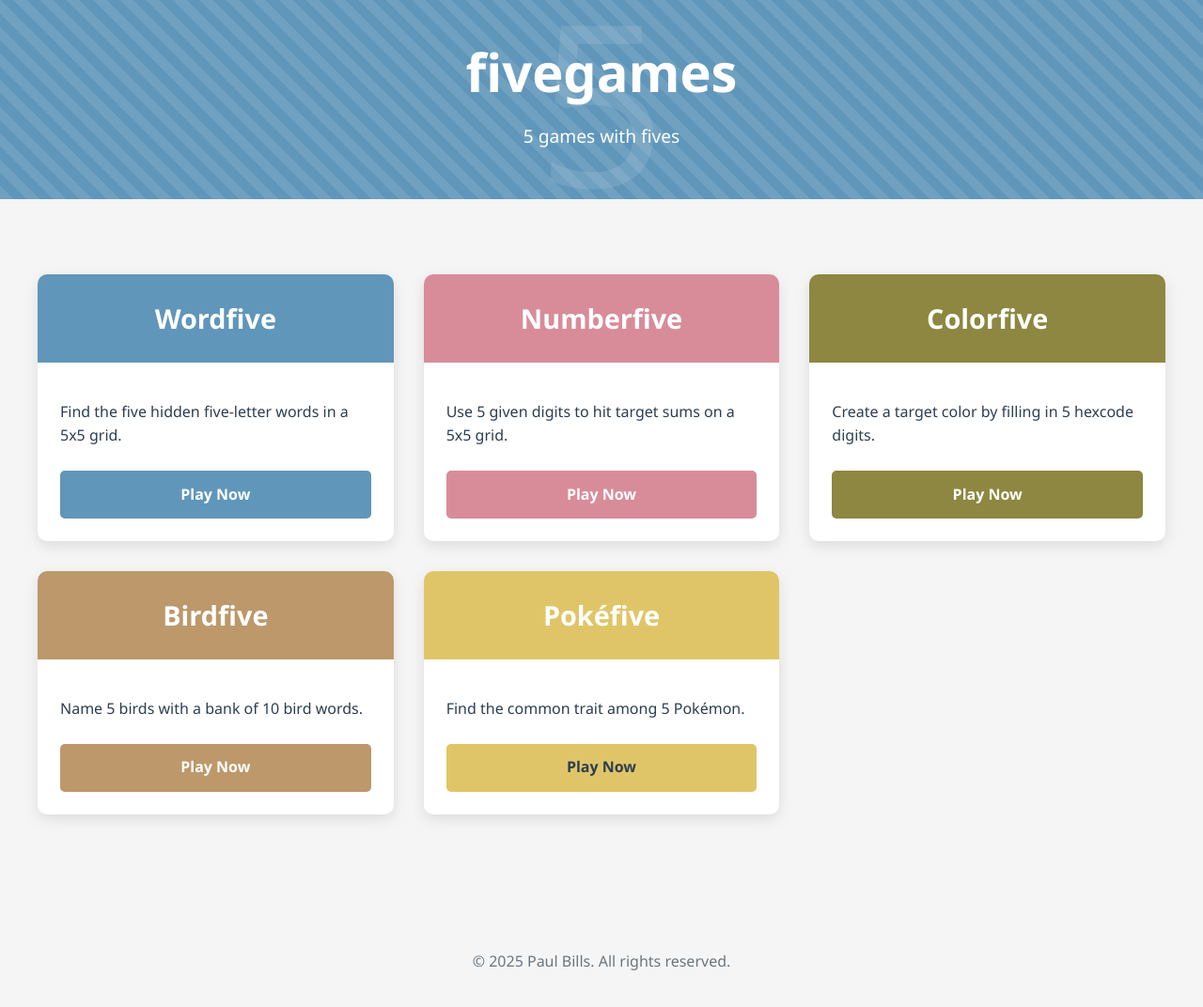
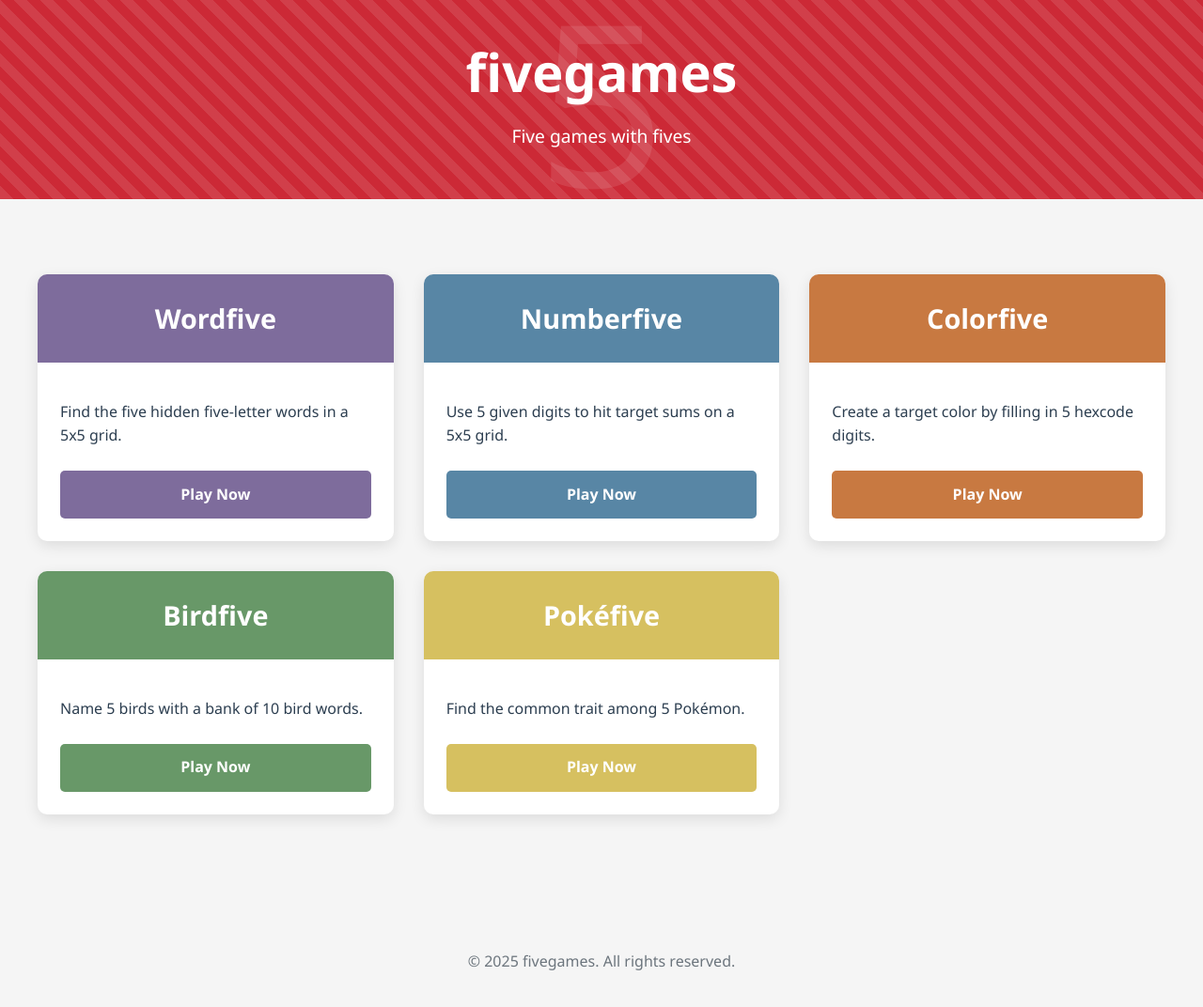
Before and after one commit to pcbills/fivesgames, a plain HTML site: page index.html in a window 1280 px wide. Shown: the whole page at 94% size. Drawn offline with Linux system fonts and the light colour scheme.

Commit message:
Add files via upload

```diff
--- a/index.html
+++ b/index.html
@@ -32,7 +32,7 @@
         header {
             text-align: center;
             padding: 2rem 0;
-            background-color: var(--primary);
+            background-color: #cc2936;
             color: white;
             position: relative;
             overflow: hidden;
@@ -97,23 +97,23 @@
         }
 
         .game-card:nth-child(1) .card-header {
-            background-color: #6096ba;
+            background-color: #7e6c9c; /* Purple for Wordfive */
         }
 
         .game-card:nth-child(2) .card-header {
-            background-color: #d88c9a;
+            background-color: #5886a5; /* Blue for Numberfive */
         }
 
         .game-card:nth-child(3) .card-header {
-            background-color: #8d8741;
+            background-color: #c87941; /* Orange for Colorfive */
         }
 
         .game-card:nth-child(4) .card-header {
-            background-color: #bc986a;
+            background-color: #689868; /* Green for Birdfive */
         }
 
         .game-card:nth-child(5) .card-header {
-            background-color: #e0c568;
+            background-color: #d6c060; /* Yellow for Pokefive */
         }
 
         .card-header {
@@ -152,24 +152,24 @@
         }
 
         .game-card:nth-child(1) .play-button {
-            background-color: #6096ba;
+            background-color: #7e6c9c; /* Purple for Wordfive */
         }
 
         .game-card:nth-child(2) .play-button {
-            background-color: #d88c9a;
+            background-color: #5886a5; /* Blue for Numberfive */
         }
 
         .game-card:nth-child(3) .play-button {
-            background-color: #8d8741;
+            background-color: #c87941; /* Orange for Colorfive */
         }
 
         .game-card:nth-child(4) .play-button {
-            background-color: #bc986a;
+            background-color: #689868; /* Green for Birdfive */
         }
 
         .game-card:nth-child(5) .play-button {
-            background-color: #e0c568;
-            color: var(--text);
+            background-color: #d6c060; /* Yellow for Pokefive */
+            color: white;
         }
 
         .play-button:hover {
@@ -203,7 +203,7 @@
         <div class="pattern"></div>
         <div class="number-five">5</div>
         <h1>fivegames</h1>
-        <p class="tagline">5 games with fives</p>
+        <p class="tagline">Five games with fives</p>
     </header>
 
     <div class="container">
@@ -261,7 +261,7 @@
     </div>
 
     <footer>
-        <p>&copy; 2025 Paul Bills. All rights reserved.</p>
+        <p>&copy; 2025 fivegames. All rights reserved.</p>
     </footer>
 </body>
 </html>
```
